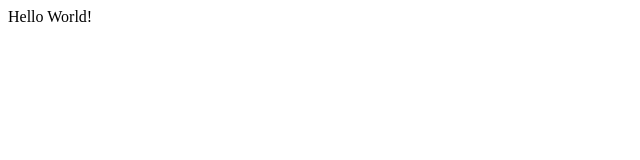
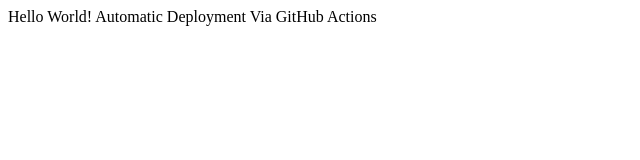
Before and after one commit to mkashifshafiq/bootcamp2020, a plain HTML site: page index.html in a window 1280 px wide. Shown: the whole page, without its empty margins (0-640 px from the left). Drawn offline with Linux system fonts and the light colour scheme.

Commit message:
Modify the index file

```diff
--- a/index.html
+++ b/index.html
@@ -8,7 +8,7 @@
 </head>
 <body>
     <div>
-        Hello World!
+        Hello World! Automatic Deployment Via GitHub Actions
     </div>
 </body>
 </html>
```
